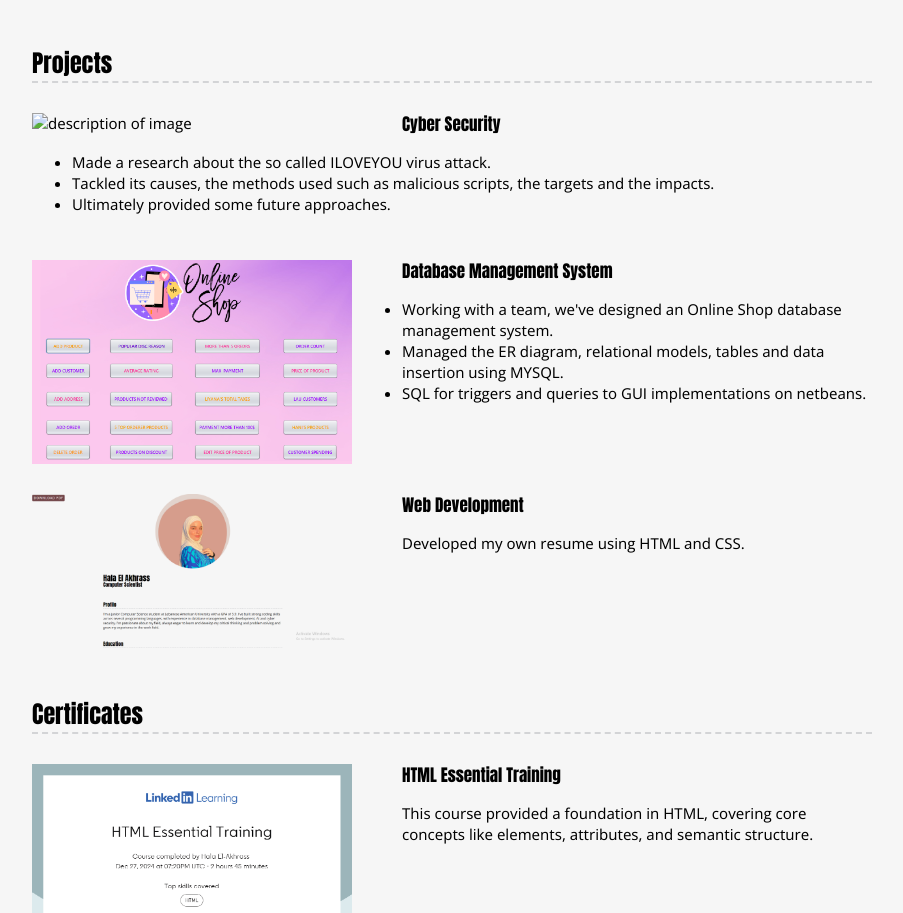
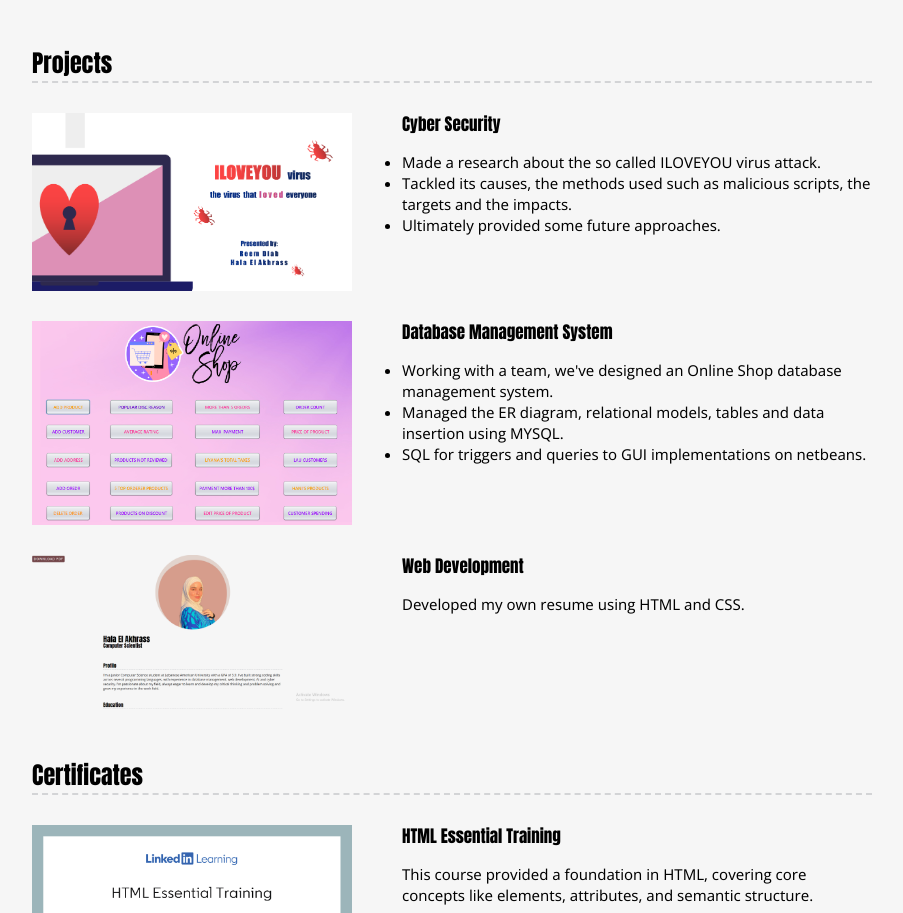
Before and after one commit to HalaAkh/myResume, a plain HTML site: page index.html in a window 1280 px wide. Shown: the part 1192-2105 px from the top of the page, without its empty margins (188-1091 px from the left). Drawn offline with nearby package versions, Linux system fonts and the light colour scheme; a web font is replaced by a local one.

Commit message:
changed link

```diff
--- a/index.html
+++ b/index.html
@@ -73,7 +73,7 @@
 
         <div class="project-wrapper">
           <section class="project-item">
-            <img src="./personal-site/./personal-site/images/Screenshot 2025-01-07 160247.png" srcset="./personal-site/./personal-site/images/Screenshot 2025-01-07 160247.png 2x" alt="description of image">
+            <img src="./personal-site/images/Screenshot 2025-01-07 160247.png" srcset="./personal-site/./personal-site/images/Screenshot 2025-01-07 160247.png 2x" alt="description of image">
             <h6>Cyber Security</h6>
             <p>
                 <ul>
```
